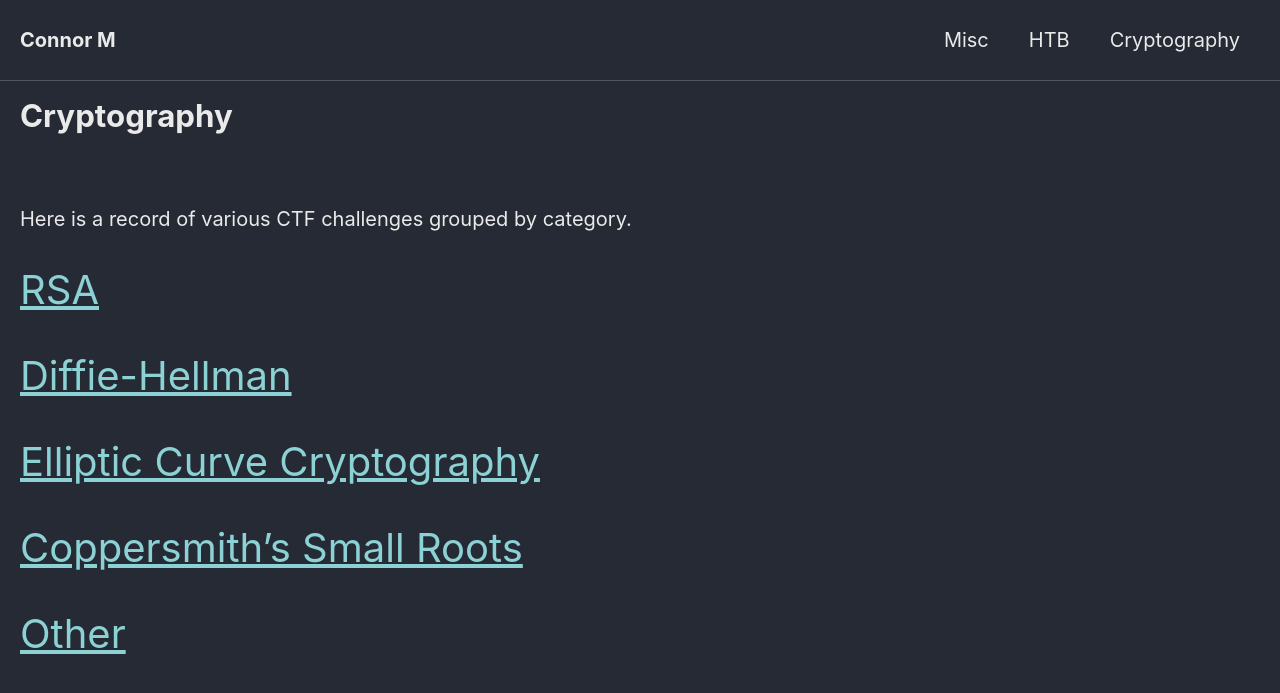
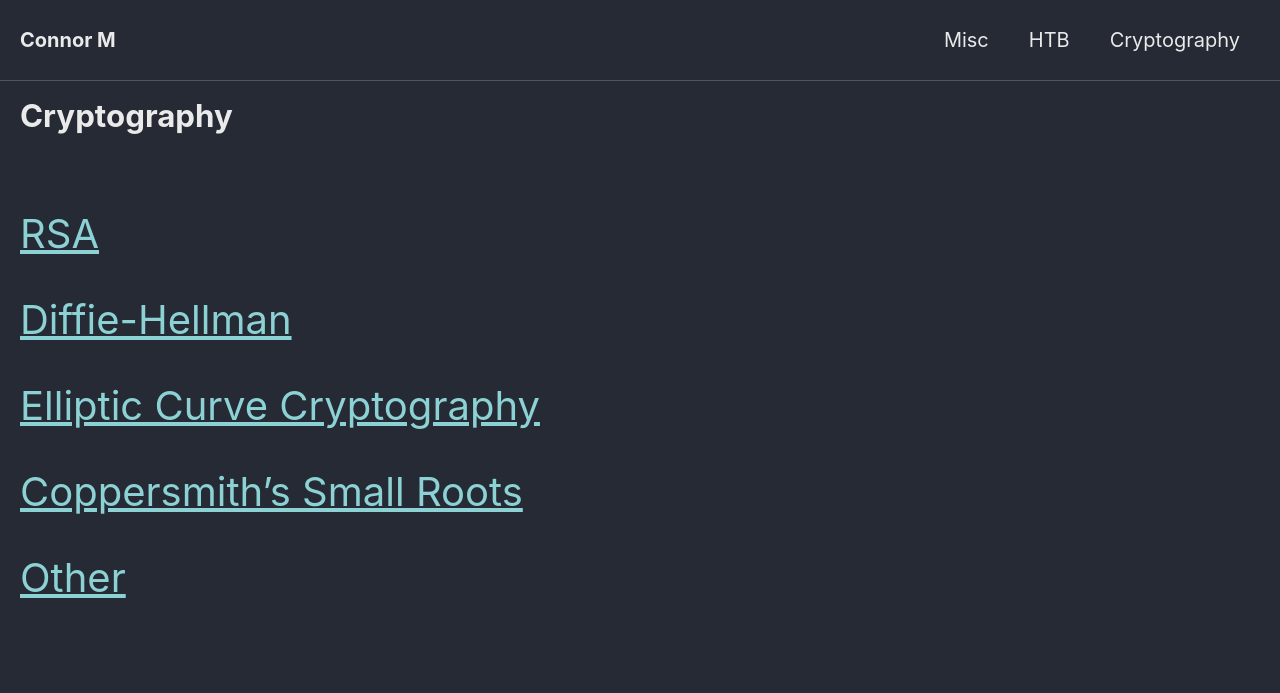
Before and after one commit to Connor-McCartney/Connor-McCartney.github.io, a Jekyll site: the page built from _pages/cryptography.md, in a window 1280 px wide. Shown: the top 693 px of the page. Built offline with Jekyll 4.4.1, drawn with Linux system fonts in a browser that asks for light colours; cached includes are drawn as plain includes.

Commit message:
Update cryptography.md

```diff
--- a/_pages/cryptography.md
+++ b/_pages/cryptography.md
@@ -4,8 +4,6 @@ title: Cryptography
 ---
 
 <br>
-
-Here is a record of various CTF challenges grouped by category.
 
 <span style="font-size:2em;">   [RSA](/cryptography/rsa)   </span>
 
```
